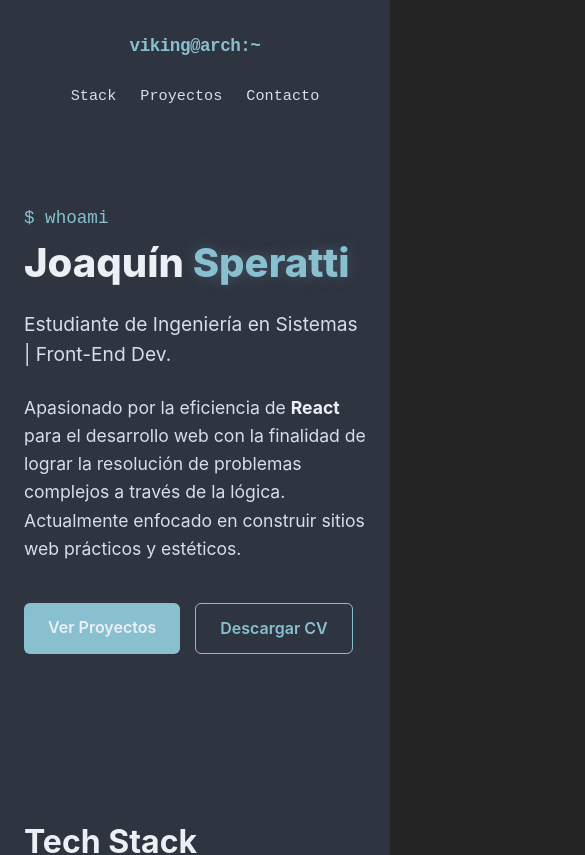
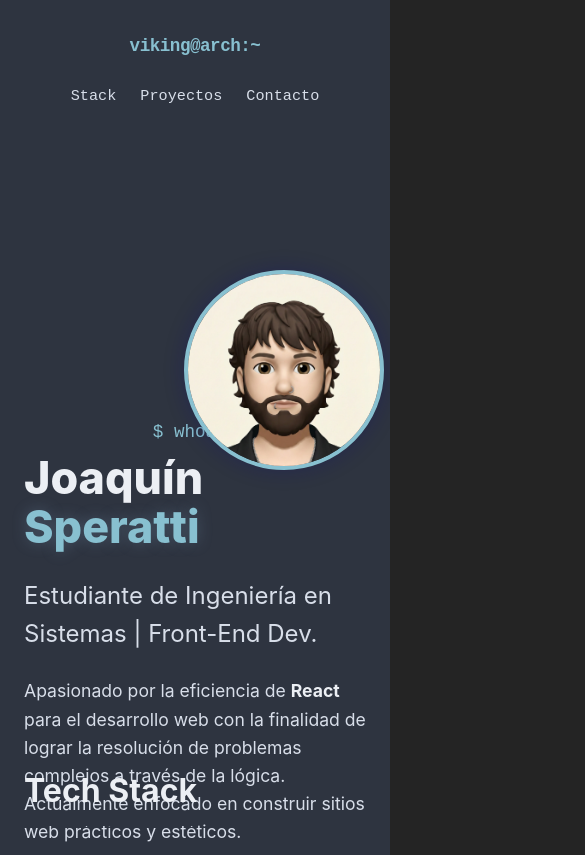
Before and after one commit to JoacoSperatti/portafolio, a React (Vite) app: page / in a window 390 px wide. Shown: the top 855 px of the page, 585 px wide, since content can reach past the window. Built offline with nearby package versions, Linux system fonts and the light colour scheme.

Commit message:
responsive

```diff
--- a/src/App.css
+++ b/src/App.css
@@ -156,4 +156,8 @@ main {
   .section-title {
     font-size: 1.75rem;
   }
+  .grid {
+    grid-template-columns: 1fr;
+    gap: 1.5rem;
+  }
 }
--- a/src/components/Hero.module.css
+++ b/src/components/Hero.module.css
@@ -81,15 +81,6 @@
   transform: translateY(-2px);
 }
 
-@media (max-width: 768px) {
-  .title {
-    font-size: 2.5rem;
-  }
-  .subtitle {
-    font-size: 1.2rem;
-  }
-}
-
 .profilePic {
   width: 350px;
   height: 350px;
@@ -103,3 +94,35 @@
   margin-left: 740px;
   margin-top: -340px;
 }
+
+@media (max-width: 1024px) {
+  .hero {
+    margin-top: 70px;
+    padding: 40px 0;
+    gap: 2rem;
+  }
+
+  .content {
+    display: flex;
+    flex-direction: column;
+    align-items: center;
+  }
+
+  .imageContainer {
+    margin-top: -700px;
+    margin-left: 160px;
+  }
+
+  .profilePic {
+    width: 200px;
+    height: 200px;
+  }
+
+  .title {
+    font-size: 2.8rem;
+  }
+
+  .buttons {
+    justify-content: center;
+  }
+}
```
Also changed, not shown: src/components/ProjectCard.module.css (+7 -3 lines).
